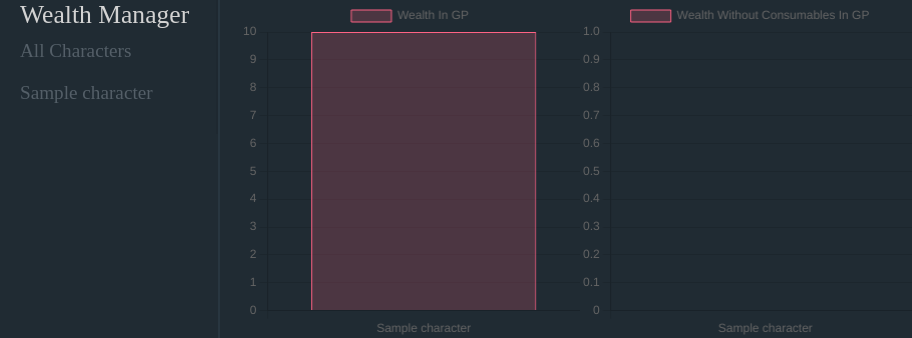
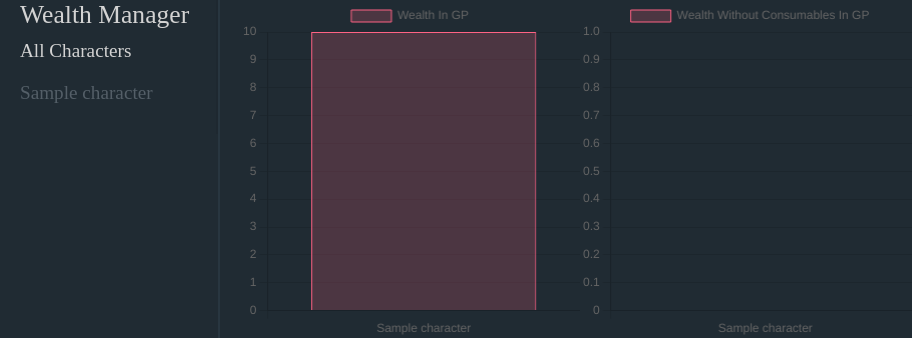
Before and after one commit to miki4920/foundry-offline-viewer, a Flask app: page / in a window 1280 px wide. Shown: the part 20-358 px from the top of the page, without its empty margins (0-912 px from the left). Run offline with Flask 2, Linux system fonts and the light colour scheme; tables that the repository leaves empty hold one stand-in row (values such as "Sample post"); parts of the project's set-up code (start-up, migrations or seed data) failed here and were passed over; some libraries are stand-ins or nearby versions.

Commit message:
Added currently selected character

```diff
--- a/static/index.css
+++ b/static/index.css
@@ -31,6 +31,10 @@ header {
   color: #D3D3D3;
 }
 
+#active {
+  color: #D3D3D3;
+}
+
 ul {
   list-style: none;
 }
@@ -58,6 +62,3 @@ main {
   display: flex;
   flex-basis: 100%;
 }
-
-canvas {
-}
```
